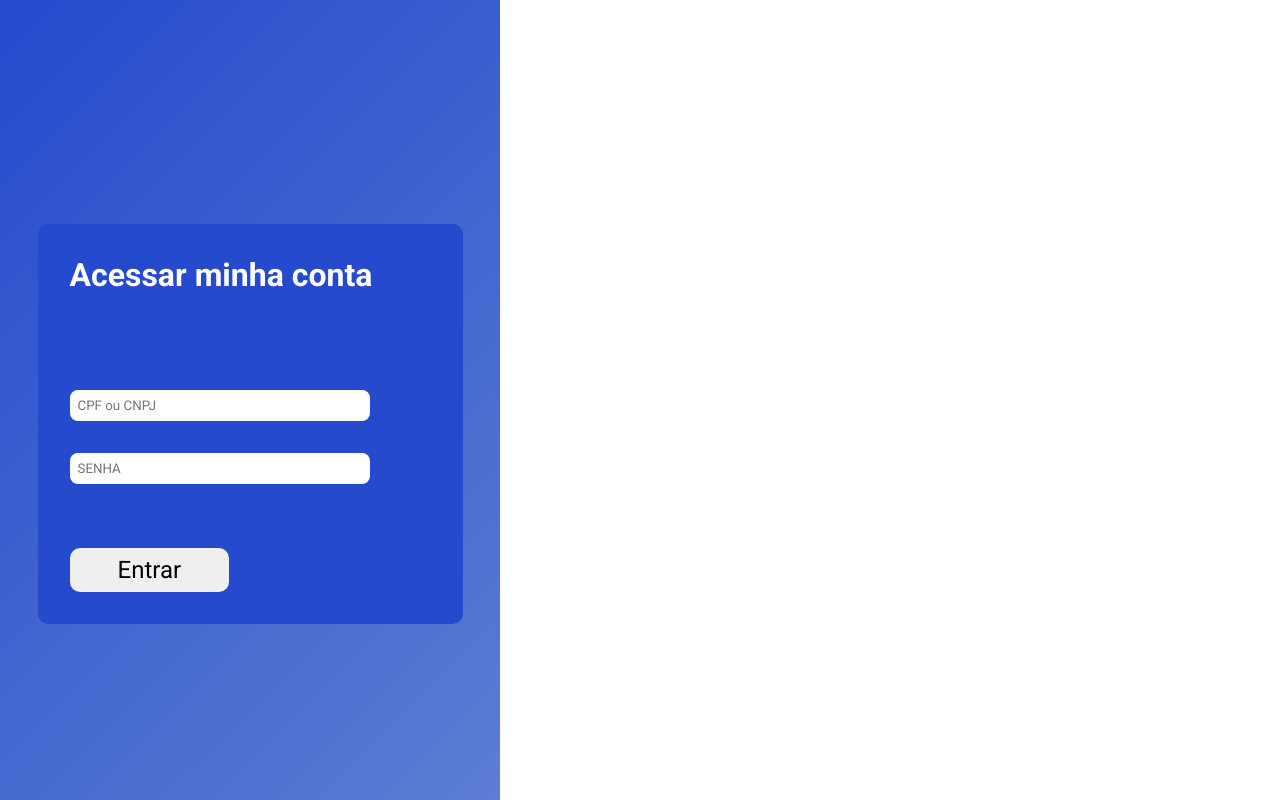
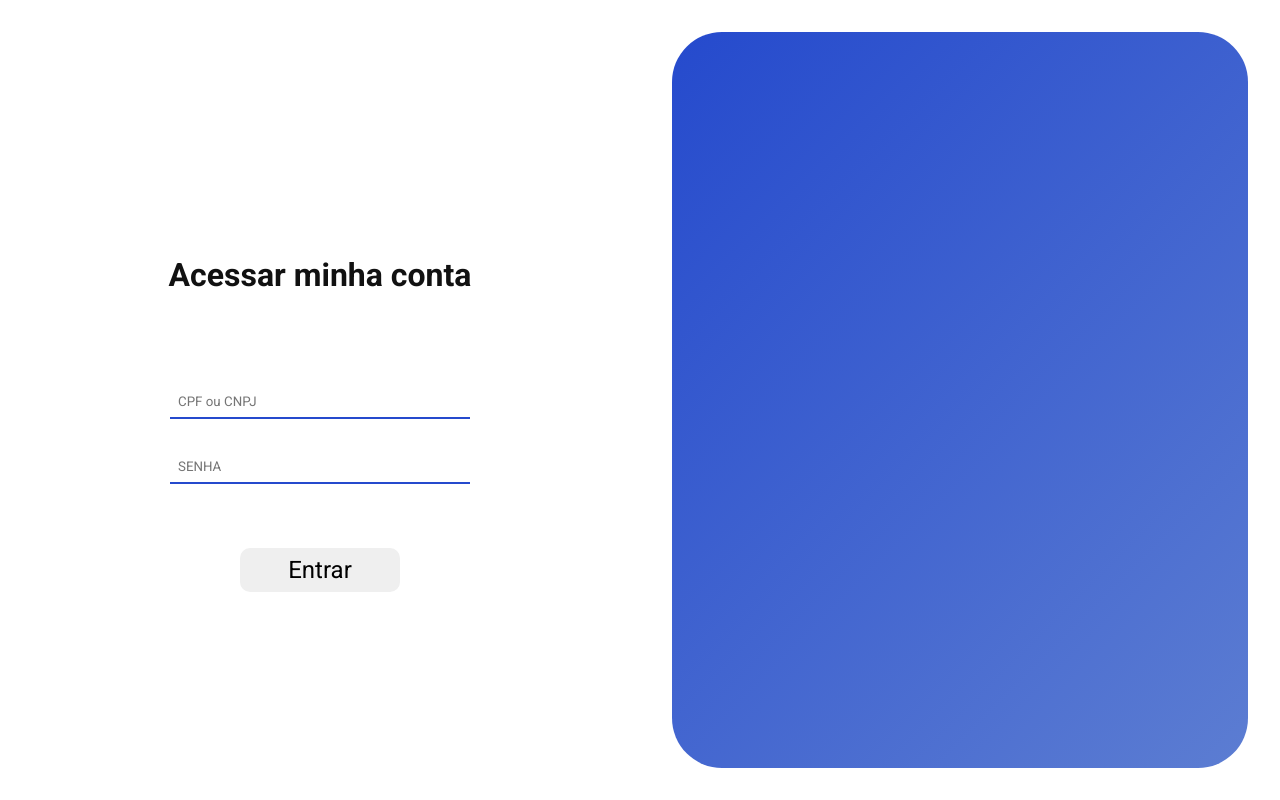
Before and after one commit to eziiel/GB-token, a React (Vite) app: page / in a window 1280 px wide. Built offline with nearby package versions, Linux system fonts and the light colour scheme.

Commit message:
init animations

```diff
--- a/src/pages/access/index.tsx
+++ b/src/pages/access/index.tsx
@@ -1,6 +1,6 @@
 import React, { MouseEventHandler, TouchEventHandler } from "react"
 import { AuthContext } from "../../context/autContext"
-import { HomeAccess, HomeForm } from "./styled"
+import { HomeAccess, HomeContainer, HomeForm, HomeImage, HomeImageContent } from "./styled"
 import { useNavigate } from "react-router-dom";
 import { ErroLogin } from "../../components/erroLogin";
 import { KeyBoard } from "../../components/keyboard";
@@ -37,8 +37,10 @@ export const Access = () => {
   }
 
   return (
+    <HomeContainer>
+
       <HomeAccess>
-      <HomeForm onSubmit={HandleSubmit}>
+        <HomeForm onSubmit={HandleSubmit} position={keyBoardLogin}>
           <h1>Acessar minha conta</h1>
 
           <ErroLogin errorAccess= {errorAccess}/>
@@ -71,5 +73,10 @@ export const Access = () => {
         </HomeForm>
           {keyBoardLogin && <KeyBoard setLoginKeyBoard={setLoginKeyBoard} />}
       </HomeAccess>
+
+      <HomeImageContent>
+        <HomeImage />
+      </HomeImageContent>
+    </HomeContainer>
   )
 }
--- a/src/pages/access/styled.ts
+++ b/src/pages/access/styled.ts
@@ -1,19 +1,43 @@
-import styled from "styled-components";
+import styled, { css } from "styled-components";
+
+interface PropsForm {
+  position: boolean;
+}
+
+export const HomeContainer = styled.div`
+  display: flex;
+  width: 100vw;
+  height: 100vh;
+`
 
 export const HomeAccess = styled.div`
-  width: 500px;
+  width: 50%;
   left: 0;
   height: 100vh;
   padding-top: 3rem;
 
-  background: linear-gradient(135deg, #254ACD, #5C7DD2 );
 
   display: flex;
   justify-content: center;
   align-items: center;
 `
 
-export const HomeForm = styled.form`
+export const HomeImageContent = styled.div`
+  padding: 2rem;
+  width: 50%;
+  height: 100%;
+`
+
+export const HomeImage = styled.div`
+  flex: 1;
+  background: linear-gradient(135deg, #254ACD, #5C7DD2 );
+
+  width: 100%;
+  height: 100%;
+  border-radius: 50px;
+`
+
+export const HomeForm = styled.form<PropsForm>`
   width: 85%;
   height: 400px;
   border-radius: 10px;
@@ -26,21 +50,29 @@ export const HomeForm = styled.form`
   padding: 2rem;
   align-items: start;
   justify-content: center;
+  align-items: center;
+  transition: 0.3s ease-in-out ;
 
-  background: #254ACD;
+  ${props => props.position && css`
+    margin-left: -35rem;
+  `}
 
   h1 {
     padding-bottom: 1rem;
+    color: #111;
   }
 
   input {
     width: 300px;
     padding: 0.5rem;
-    border-radius: 8px;
 
     border: none;
+    border-bottom: 2px solid #254ACD;
 
-
+    :focus {
+      outline: none;
+      box-shadow: none;
+    }
   }
 
   button {
```
Lines whose indentation alone changed are shown as unchanged.
